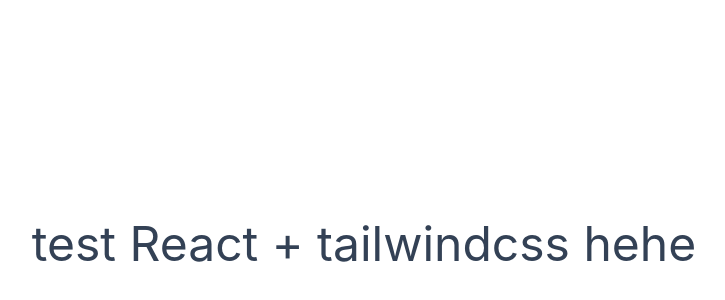
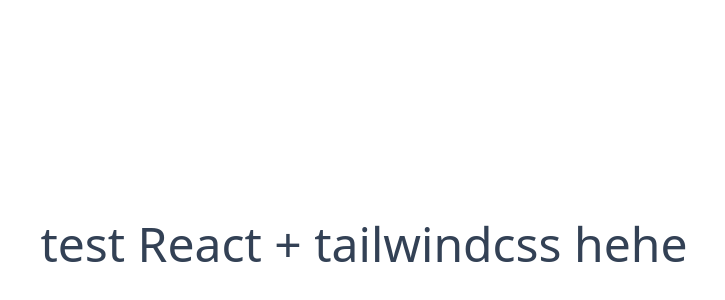
Before and after one commit to CuongXuanLe/CAY-website, a React (Create React App) app in the folder client/: page / in a window 1280 px wide. Shown: the part 164-464 px from the top of the page, without its empty margins (276-1001 px from the left). Built offline with nearby package versions, Linux system fonts and the light colour scheme; the HTML template or start-up script is replaced by a standard one.

Commit message:
Setup: Folder division & Fix 'react-scripts'

```diff
--- a/client/package.json
+++ b/client/package.json
@@ -8,7 +8,7 @@
     "@testing-library/user-event": "^13.5.0",
     "react": "^18.2.0",
     "react-dom": "^18.2.0",
-    "react-scripts": "5.0.1",
+    "react-scripts": "^5.0.1",
     "web-vitals": "^2.1.4"
   },
   "scripts": {
--- a/client/src/App.js
+++ b/client/src/App.js
@@ -1,4 +1,5 @@
-import Home from './page/Home/HomePage';
+import React from 'react';
+import { Home } from './page';
 
 
 function App() {
--- /dev/null
+++ b/client/src/components/index.js
@@ -0,0 +1,4 @@
+///import
+export{
+
+}
--- /dev/null
+++ b/client/src/contants/images.js
@@ -0,0 +1,5 @@
+//import
+
+export default {
+
+};
--- /dev/null
+++ b/client/src/contants/index.js
@@ -0,0 +1,7 @@
+import images from './images';
+import data from './data';
+
+export {
+    images,
+    data,
+}
--- a/client/src/index.css
+++ b/client/src/index.css
@@ -2,16 +2,25 @@
 @tailwind components;
 @tailwind utilities;
 
-body {
-  margin: 0;
-  font-family: -apple-system, BlinkMacSystemFont, 'Segoe UI', 'Roboto', 'Oxygen',
-    'Ubuntu', 'Cantarell', 'Fira Sans', 'Droid Sans', 'Helvetica Neue',
-    sans-serif;
-  -webkit-font-smoothing: antialiased;
-  -moz-osx-font-smoothing: grayscale;
+:root {
+  /* import font and color of the webpage here using: */
+  --font-base: ;
+  --color-black: #000000;
+
 }
 
-code {
-  font-family: source-code-pro, Menlo, Monaco, Consolas, 'Courier New',
-    monospace;
+* {
+  box-sizing: border-box;
+  padding: 0;
+  margin: 0;
+  scroll-behavior: smooth;
 }
+
+a {
+  color: unset;
+  text-decoration: none;
+}
+
+/*
+  Other effect you want to add
+*/
--- a/client/src/page/Home/HomePage.jsx
+++ b/client/src/page/Home/HomePage.jsx
@@ -6,4 +6,4 @@
     )
 }
 
-export default Home
+export default Home;
--- /dev/null
+++ b/client/src/page/index.js
@@ -0,0 +1,5 @@
+import Home from './Home/HomePage';
+
+export{
+    Home,
+}
```
Also changed, not shown: client/src/assets/characterCAY-100.jpg (added), client/src/contants/data.js (added), 1 other file (tests, documents, lock files or other folders).
